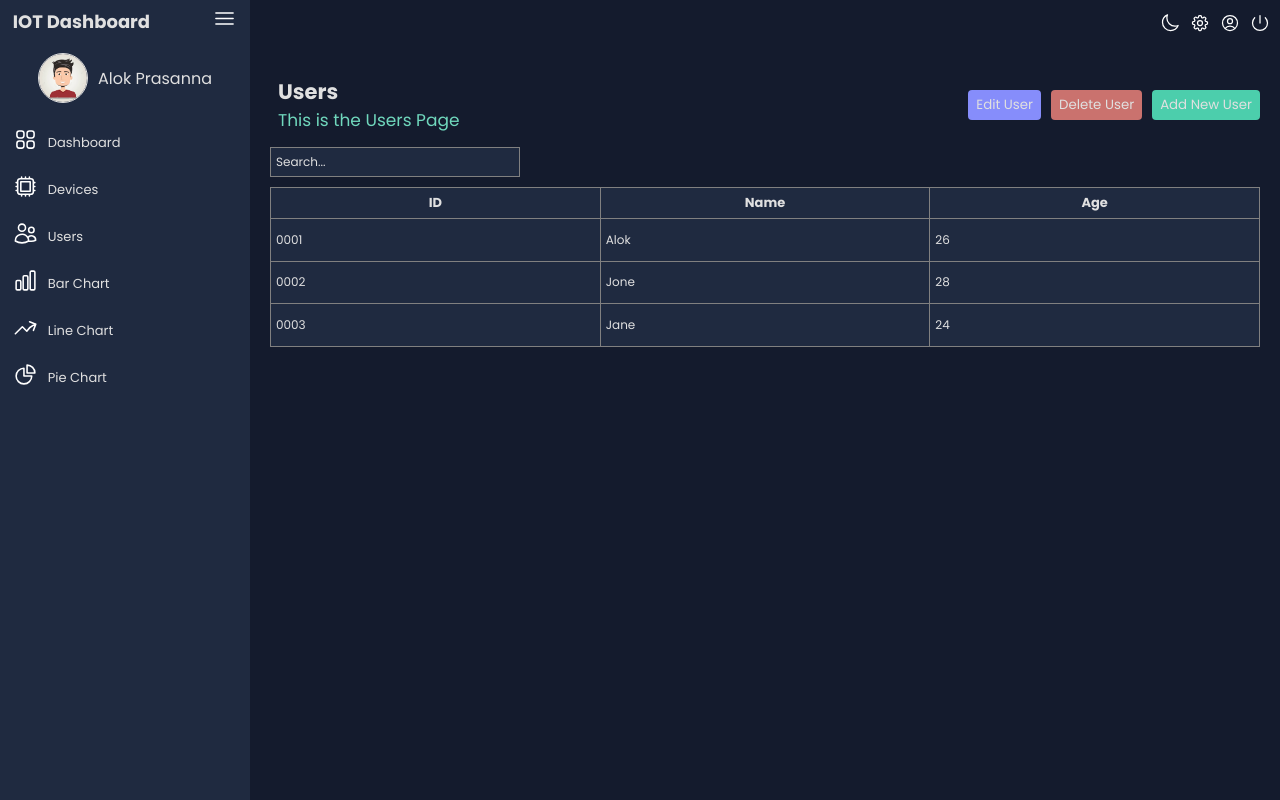
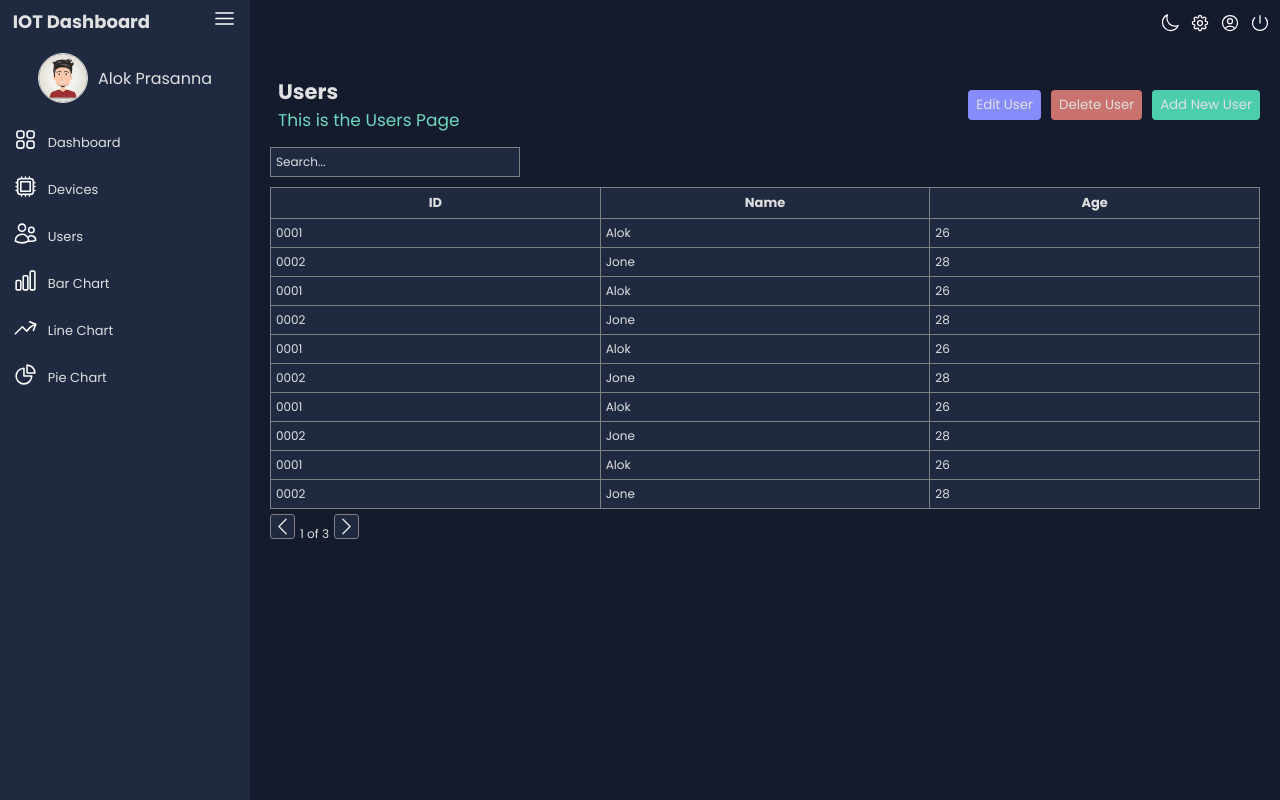
Before and after one commit to AlokPrasanna/IOT_dashboard-frontend, a React (Vite) app: page /users in a window 1280 px wide. Built offline with nearby package versions, Linux system fonts and the light colour scheme.

Commit message:
Added Pagination buttons to the table

```diff
--- a/src/components/atoms/Table/Table.tsx
+++ b/src/components/atoms/Table/Table.tsx
@@ -94,6 +94,8 @@ const Table: React.FC<TableDataProps> = ({ columns, data }) => {
     const [sortBy, setSortBy] = useState<string>('');
     const [sortOrder, setSortOrder] = useState<'asc' | 'desc'>('asc');
     const [searchTerm, setSearchTerm] = useState<string>('');
+    const [currentPage, setCurrentPage] = useState<number>(1);
+    const [itemsPerPage, setItemsPerPage] = useState<number>(10);
 
     const handleSort = (accessKey: string) => {
         if (sortBy === accessKey) {
@@ -106,6 +108,7 @@ const Table: React.FC<TableDataProps> = ({ columns, data }) => {
 
     const handleSearchChange = (event: React.ChangeEvent<HTMLInputElement>) => {
         setSearchTerm(event.target.value);
+        setCurrentPage(1);
     }
 
     const filteredData = data.filter((row) =>
@@ -113,6 +116,24 @@ const Table: React.FC<TableDataProps> = ({ columns, data }) => {
             String(value).toLowerCase().includes(searchTerm.toLowerCase())
         )
     );
+
+    const totalPages = Math.ceil(filteredData.length / itemsPerPage);
+
+    const startIndex = (currentPage - 1) * itemsPerPage;
+    const endIndex = startIndex + itemsPerPage;
+    const currentData = filteredData.slice(startIndex, endIndex);
+
+    const nextPage = () => {
+        if (currentPage < totalPages) {
+            setCurrentPage(currentPage + 1);
+        }
+    }
+
+    const prevPage = () => {
+        if (currentPage > 1) {
+            setCurrentPage(currentPage - 1);
+        }
+    }
 
     if (colors) {
         document.documentElement.style.setProperty('--bg-color', colors.primary[400]);
@@ -133,8 +154,25 @@ const Table: React.FC<TableDataProps> = ({ columns, data }) => {
             </div>
             <table className='table'>
                 <Headers columns={columns} onSort={handleSort} sortBy={sortBy} sortOrder={sortOrder} />
-                <SortingData data={filteredData} sortBy={sortBy} sortOrder={sortOrder} />
+                <SortingData data={currentData} sortBy={sortBy} sortOrder={sortOrder} />
             </table>
+            <div>
+                    <button onClick={prevPage} disabled={currentPage === 1} className="pagination-btn">
+                        {
+                            <svg xmlns="http://www.w3.org/2000/svg" viewBox="0 0 24 24" fill="currentColor" className="size-6">
+                                <path fill-rule="evenodd" d="M7.72 12.53a.75.75 0 0 1 0-1.06l7.5-7.5a.75.75 0 1 1 1.06 1.06L9.31 12l6.97 6.97a.75.75 0 1 1-1.06 1.06l-7.5-7.5Z" clip-rule="evenodd" />
+                            </svg>
+                        }
+                    </button>
+                    <span className="pagination-text">{currentPage} of {totalPages}</span>
+                    <button onClick={nextPage} disabled={currentPage === totalPages} className="pagination-btn">
+                       {
+                        <svg xmlns="http://www.w3.org/2000/svg" viewBox="0 0 24 24" fill="currentColor" className="size-6">
+                            <path fill-rule="evenodd" d="M16.28 11.47a.75.75 0 0 1 0 1.06l-7.5 7.5a.75.75 0 0 1-1.06-1.06L14.69 12 7.72 5.03a.75.75 0 0 1 1.06-1.06l7.5 7.5Z" clip-rule="evenodd" />
+                        </svg>
+                       }
+                    </button>
+                </div>
         </div>
     );
 }
--- a/src/components/atoms/Table/table.scss
+++ b/src/components/atoms/Table/table.scss
@@ -69,3 +69,25 @@
     font-weight: 500;
     color: var(--text-color);
 }
+
+.pagination-btn{
+    margin-top: 5px;
+    width: 25px;
+    height: 25px;
+    justify-content: end;
+    color: var(--text-color);
+    background-color: var(--bg-color);
+    border: 1px solid grey;
+    border-radius: 3px;
+}
+
+.pagination-btn:hover{
+    background-color: #80808080;
+    transition: background-color 0.3s ease-in-out , transform 0.3s ease-in-out;
+}
+
+.pagination-text{
+    font-size: 12px;
+    padding: 2px 5px;
+    color: var(--text-color);
+}
--- a/src/pages/Users/Users.tsx
+++ b/src/pages/Users/Users.tsx
@@ -81,6 +81,26 @@ const Users: React.FC<UsersProps> = ({isCollapsed}) => {
   ];
 
   let data = [
+    { id: "0001", name: "Alok", age: "26" },
+    { id: "0002", name: "Jone", age: "28" },
+    { id: "0001", name: "Alok", age: "26" },
+    { id: "0002", name: "Jone", age: "28" },
+    { id: "0001", name: "Alok", age: "26" },
+    { id: "0002", name: "Jone", age: "28" },
+    { id: "0001", name: "Alok", age: "26" },
+    { id: "0002", name: "Jone", age: "28" },
+    { id: "0001", name: "Alok", age: "26" },
+    { id: "0002", name: "Jone", age: "28" },
+    { id: "0001", name: "Alok", age: "26" },
+    { id: "0002", name: "Jone", age: "28" },
+    { id: "0001", name: "Alok", age: "26" },
+    { id: "0002", name: "Jone", age: "28" },
+    { id: "0001", name: "Alok", age: "26" },
+    { id: "0002", name: "Jone", age: "28" },
+    { id: "0001", name: "Alok", age: "26" },
+    { id: "0002", name: "Jone", age: "28" },
+    { id: "0001", name: "Alok", age: "26" },
+    { id: "0002", name: "Jone", age: "28" },
     { id: "0001", name: "Alok", age: "26" },
     { id: "0002", name: "Jone", age: "28" },
     { id: "0003", name: "Jane", age: "24" }
```
